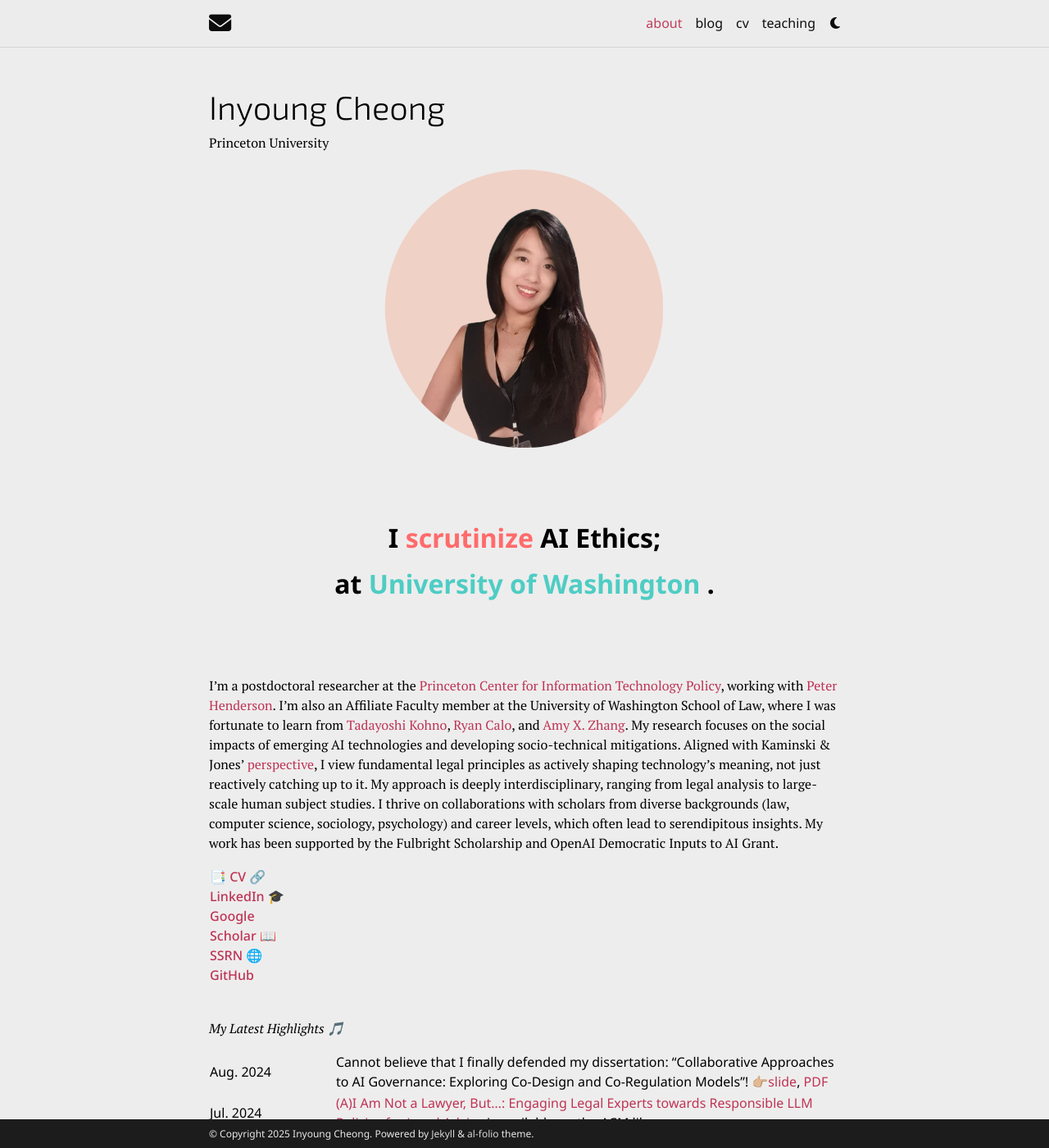
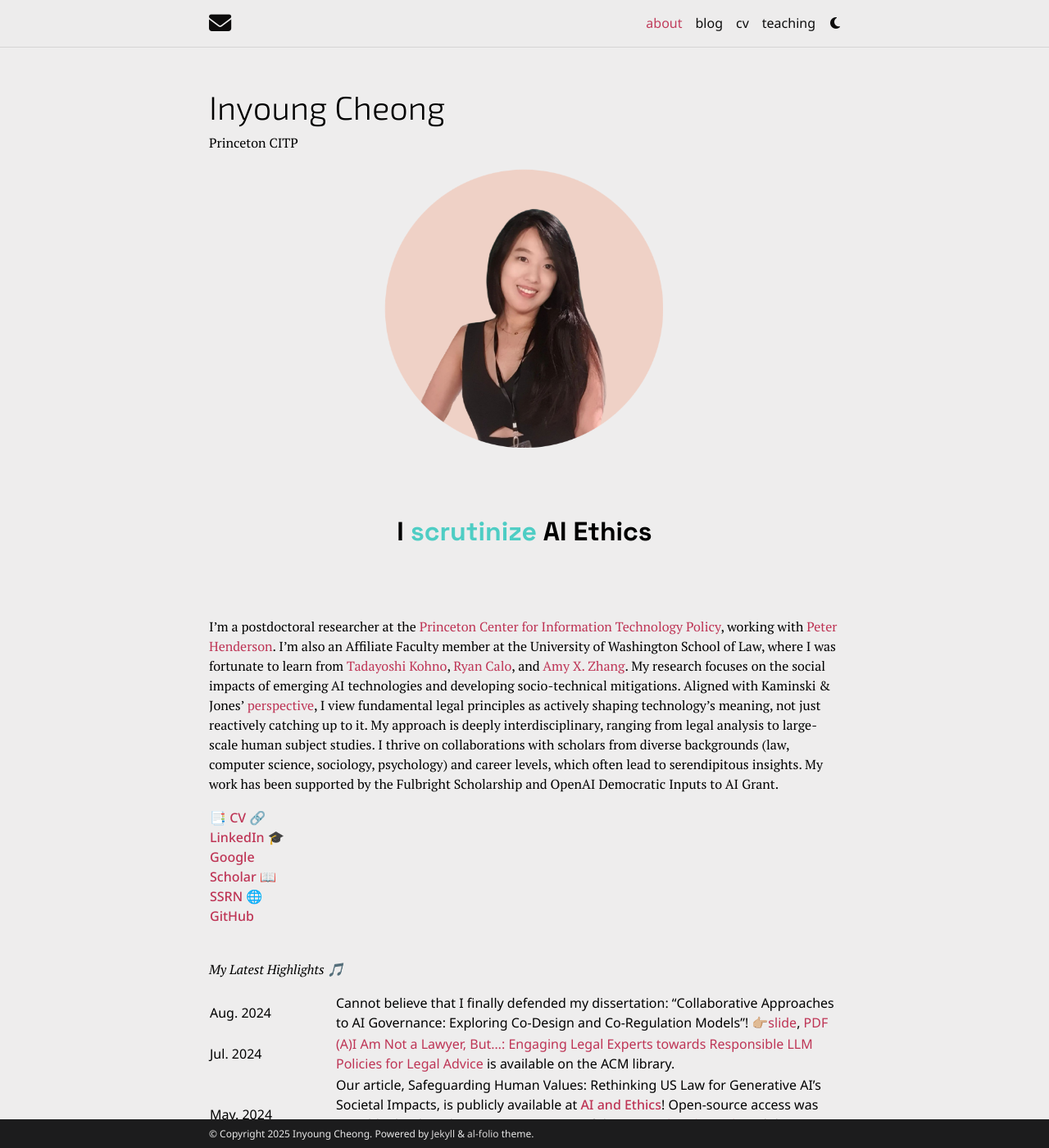
Before and after one commit to inyoungcheong/inyoungcheong.github.io, a Jekyll site: the page built from _pages/about.md, in a window 1280 px wide and 1400 px high. Shown: the whole window at 82% size. Built offline with Jekyll 4.4.1, drawn with Linux system fonts in a browser that asks for light colours; some web fonts are replaced; comment, search, counter and statistics services are not loaded; a style sheet for code colours, icons or effects is not loaded.

Commit message:
text update

```diff
--- a/Gemfile
+++ b/Gemfile
@@ -8,7 +8,7 @@
     gem 'jekyll-feed'
     gem 'jekyll-get-json'
     gem 'jekyll-imagemagick'
-    gem 'jekyll-jupyter-notebook'
+#    gem 'jekyll-jupyter-notebook'
     gem 'jekyll-link-attributes'
     gem 'jekyll-minifier'
     gem 'jekyll-paginate-v2'
@@ -17,7 +17,7 @@
     gem 'jekyll-toc'
     gem 'jekyll-twitter-plugin'
     gem 'jemoji'
-    gem 'mini_racer'
+#    gem 'mini_racer'
     gem 'unicode_utils'
     gem 'webrick'
 end
--- a/_config.yml
+++ b/_config.yml
@@ -6,7 +6,7 @@
 first_name: Inyoung
 # middle_name: R.
 last_name: Cheong
-email: icheon@uw.edu
+email: iycheong@princeton.edu
 description: > # the ">" symbol means to ignore newlines until "footer_text:"
   A simple, whitespace theme for academics. Based on [*folio](https://github.com/bogoli/-folio) design.
 footer_text: Powered by <a href="https://jekyllrb.com/" target="_blank">Jekyll</a> & <a href="https://github.com/alshedivat/al-folio">al-folio</a> theme.
@@ -221,7 +221,7 @@
   - jekyll-feed
   - jekyll-get-json
   - jekyll-imagemagick
-  - jekyll-jupyter-notebook
+#  - jekyll-jupyter-notebook
   - jekyll-link-attributes
   - jekyll-minifier
   - jekyll-paginate-v2
--- a/_includes/typewriter.html
+++ b/_includes/typewriter.html
@@ -1,20 +1,28 @@
 <!-- _includes/typewriter.html -->
+<link href="https://fonts.googleapis.com/css2?family=Space+Grotesk:wght@700&display=swap" rel="stylesheet">
+
 <div class="typewriter-container">
   <div class="line">
     I <span class="verb-container">
       <span id="typed-verb"></span>
-      </span> AI Ethics;
-    </div>
-    <div class="line">
-      at <span class="inst-container">
-        <span id="typed-inst"></span>
-      </span>.
+    </span> AI Ethics
   </div>
 </div>
 
 <script src="https://cdn.jsdelivr.net/npm/typed.js@2.0.12"></script>
 <script>
 document.addEventListener('DOMContentLoaded', function() {
+  function getRandomColor() {
+    const colors = [
+      '#FF6B6B',
+      '#4ECDC4',
+      '#45B7D1',
+      '#96CEB4',
+      '#FFD93D'
+    ];
+    return colors[Math.floor(Math.random() * colors.length)];
+  }
+
   new Typed('#typed-verb', {
     strings: ['ponder', 'investigate', 'scrutinize', 'question', 'critique'],
     typeSpeed: 50,
@@ -23,45 +31,24 @@
     loop: true,
     cursorChar: '',
     onStringTyped: function(arrayPos) {
-      // 한 단어가 완성되면 색상 변경 애니메이션
-      document.querySelector('.verb-container').style.color = '#FF6B6B';
+      document.querySelector('.verb-container').style.color = getRandomColor();
     },
     preStringTyped: function(arrayPos) {
-      // 새 단어 시작 전 색상 초기화
       document.querySelector('.verb-container').style.color = 'initial';
     }
   });
-
-    setTimeout(() => {
-      new Typed('#typed-inst', {
-        strings: ['Princeton', 'University of Washington', 'Seoul National University', 'United Nations', 'Administrative Conference of the United States'],
-        typeSpeed: 50,
-        backSpeed: 50,
-        backDelay: 2000,
-        loop: true,
-        cursorChar: '',
-        onStringTyped: function(arrayPos) {
-        document.querySelector('.inst-container').style.color = '#4ECDC4';
-      },
-      preStringTyped: function(arrayPos) {
-        document.querySelector('.inst-container').style.color = 'initial';
-      }
-    });
-  }, 1000);
 });
 </script>
 
 <style>
 .typewriter-container {
+  font-family: 'Space Grotesk', sans-serif;
   font-size: 2rem;
-    font-weight: bold;
+  font-weight: 700;
   text-align: center;
   padding: 2rem 0;
 }
-  .line {
-    margin: 0.5rem 0;
-  }
-  .verb-container, .inst-container {
+.verb-container {
   transition: color 0.3s ease;
 }
 </style>
--- a/_pages/about.md
+++ b/_pages/about.md
@@ -2,7 +2,7 @@
 layout: about
 title: about
 permalink: /
-subtitle: Princeton University
+subtitle: Princeton CITP
 news: true  # includes a list of news items
 latest_posts: true  # includes a list of the newest posts
 selected_papers: true # includes a list of papers marked as "selected={true}"
@@ -19,7 +19,7 @@
 
 <br>
 <br>
-I'm a postdoctoral researcher at the [Princeton Center for Information Technology Policy](https://citp.princeton.edu/), working with [Peter Henderson](https://www.peterhenderson.co/). I'm also an Affiliate Faculty member at the University of Washington School of Law, where I was fortunate to learn from [Tadayoshi Kohno](https://homes.cs.washington.edu/~yoshi/), [Ryan Calo](https://www.law.uw.edu/directory/faculty/calo-ryan), and [Amy X. Zhang](https://homes.cs.washington.edu/~axz/). My research focuses on the social impacts of emerging AI technologies and developing socio-technical mitigations. Aligned with Kaminski & Jones' [perspective](https://www.yalelawjournal.org/forum/constructing-ai-speech), I view fundamental legal principles as actively shaping technology's meaning, not just reactively catching up to it. My approach is deeply interdisciplinary, ranging from legal analysis to large-scale human subject studies. I thrive on collaborations with scholars from diverse backgrounds (law, computer science, sociology, psychology) and career levels, which often lead to serendipitous insights. My work has been supported by the Fulbright Scholarship and OpenAI Democratic Inputs to AI Grant.
+I'm a postdoctoral researcher at the [Princeton Center for Information Technology Policy](https://citp.princeton.edu/citp-people/inyoung-cheong/), working with [Peter Henderson](https://www.peterhenderson.co/). I'm also an Affiliate Faculty member at the University of Washington School of Law, where I was fortunate to learn from [Tadayoshi Kohno](https://homes.cs.washington.edu/~yoshi/), [Ryan Calo](https://www.law.uw.edu/directory/faculty/calo-ryan), and [Amy X. Zhang](https://homes.cs.washington.edu/~axz/). My research focuses on the social impacts of emerging AI technologies and developing socio-technical mitigations. Aligned with Kaminski & Jones' [perspective](https://www.yalelawjournal.org/forum/constructing-ai-speech), I view fundamental legal principles as actively shaping technology's meaning, not just reactively catching up to it. My approach is deeply interdisciplinary, ranging from legal analysis to large-scale human subject studies. I thrive on collaborations with scholars from diverse backgrounds (law, computer science, sociology, psychology) and career levels, which often lead to serendipitous insights. My work has been supported by the Fulbright Scholarship and OpenAI Democratic Inputs to AI Grant.
 
 
 <table>
```
Lines whose indentation alone changed are shown as unchanged.
